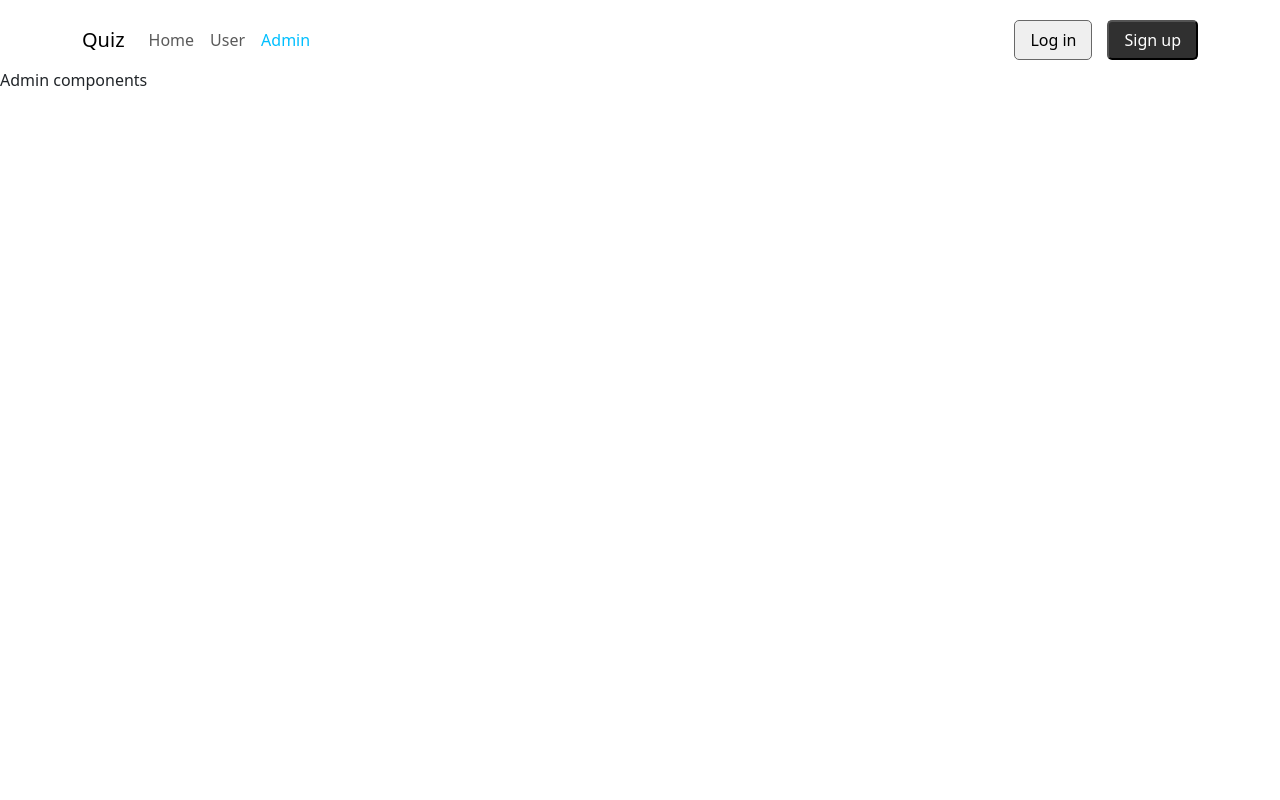
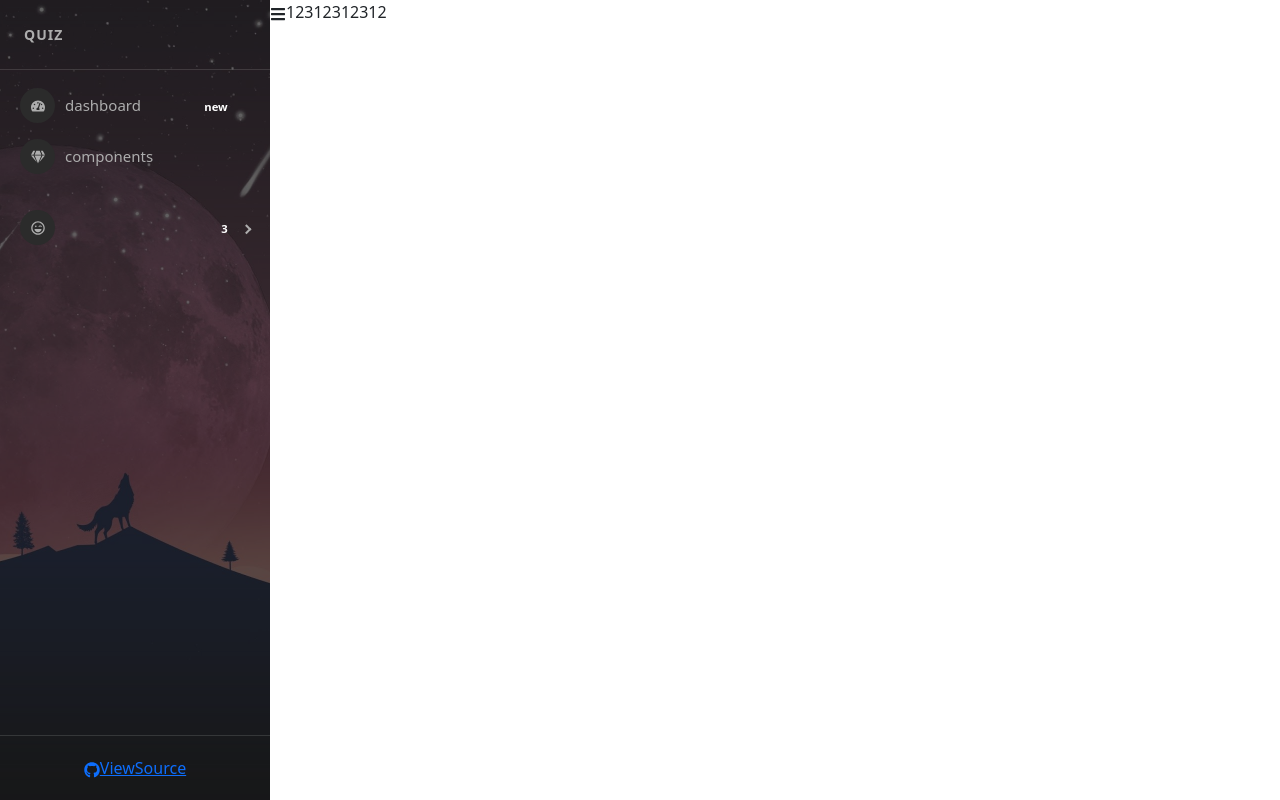
Before and after one commit to AnhQuanv/React-hook, a React (Create React App) app: page /admins in a window 1280 px wide. Built offline with nearby package versions, Linux system fonts and the light colour scheme.

Commit message:
video 54 - Design Admin SideBar

```diff
--- a/package.json
+++ b/package.json
@@ -10,6 +10,8 @@
     "react": "18.2.0",
     "react-bootstrap": "2.4.0",
     "react-dom": "18.2.0",
+    "react-icons": "4.4.0",
+    "react-pro-sidebar": "0.7.1",
     "react-redux": "8.0.1",
     "react-router-dom": "6.3.0",
     "react-scripts": "5.0.1",
--- a/src/components/Admin/Admin.js
+++ b/src/components/Admin/Admin.js
@@ -1,7 +1,19 @@
+import SideBar from "./SideBar";
+import { FaBars } from 'react-icons/fa';
+import './Admin.scss';
+import { useState } from "react";
+
 const Admin = (props) => {
+    const [collapsed, setCollapsed] = useState(false);
     return (
-        <div>
-            Admin components
+        <div className="admin-container">
+            <div className="admin-sidebar">
+                <SideBar collapsed={collapsed} />
+            </div>
+            <div className="admin-content">
+                <FaBars onClick={() => setCollapsed(!collapsed)} />
+                12312312312
+            </div>
         </div>
     )
 }
--- /dev/null
+++ b/src/components/Admin/Admin.scss
@@ -0,0 +1,8 @@
+.admin-container {
+    display: flex;
+    .admin-sidebar {
+        .pro-sidebar {
+            height: 100vh !important;
+        }
+    }
+}
--- /dev/null
+++ b/src/components/Admin/SideBar.js
@@ -0,0 +1,96 @@
+import 'react-pro-sidebar/dist/css/styles.css';
+import {
+    ProSidebar,
+    Menu,
+    MenuItem,
+    SubMenu,
+    SidebarHeader,
+    SidebarFooter,
+    SidebarContent,
+} from 'react-pro-sidebar';
+
+import { FaTachometerAlt, FaGem, FaList, FaGithub, FaRegLaughWink, FaHeart } from 'react-icons/fa';
+import sidebarBg from '../../assets/bg2.jpg';
+
+
+
+
+const SideBar = (props) => {
+    const { image, collapsed, toggled, handleToggleSidebar } = props;
+    return (
+        <>            <ProSidebar
+            image={sidebarBg}
+            collapsed={collapsed}
+            toggled={toggled}
+            breakPoint="md"
+            onToggle={handleToggleSidebar}
+        >
+            <SidebarHeader>
+                <div
+                    style={{
+                        padding: '24px',
+                        textTransform: 'uppercase',
+                        fontWeight: 'bold',
+                        fontSize: 14,
+                        letterSpacing: '1px',
+                        overflow: 'hidden',
+                        textOverflow: 'ellipsis',
+                        whiteSpace: 'nowrap',
+                    }}
+                >
+                    Quiz
+                </div>
+            </SidebarHeader>
+
+            <SidebarContent>
+                <Menu iconShape="circle">
+                    <MenuItem
+                        icon={<FaTachometerAlt />}
+                        suffix={<span className="badge red">new</span>}
+                    >
+                        dashboard
+                    </MenuItem>
+                    <MenuItem icon={<FaGem />}> components</MenuItem>
+                </Menu>
+                <Menu iconShape="circle">
+                    <SubMenu
+                        suffix={<span className="badge yellow">3</span>}
+                        icon={<FaRegLaughWink />}
+                    >
+                        <MenuItem> 1</MenuItem>
+                        <MenuItem> 2</MenuItem>
+                        <MenuItem> 3</MenuItem>
+                    </SubMenu>
+
+
+                </Menu>
+            </SidebarContent>
+
+            <SidebarFooter style={{ textAlign: 'center' }}>
+                <div
+                    className="sidebar-btn-wrapper"
+                    style={{
+                        padding: '20px 24px',
+                    }}
+                >
+                    <a
+                        href="https://github.com/azouaoui-med/react-pro-sidebar"
+                        target="_blank"
+                        className="sidebar-btn"
+                        rel="noopener noreferrer"
+                    >
+                        <FaGithub />
+                        <span style={{ whiteSpace: 'nowrap', textOverflow: 'ellipsis', overflow: 'hidden' }}>
+                            ViewSource
+                        </span>
+                    </a>
+                </div>
+            </SidebarFooter>
+        </ProSidebar>
+
+        </>
+
+    );
+}
+
+export default SideBar;
--- a/src/index.js
+++ b/src/index.js
@@ -27,8 +27,8 @@
         <Route path="/" element={<App />}>
           <Route index element={<HomePage />} />
           <Route path="users" element={<User />} />
-          <Route path="admins" element={<Admin />} />
         </Route>
+        <Route path="admins" element={<Admin />} />
 
       </Routes>
     </BrowserRouter>
```
Also changed, not shown: src/assets/bg2.jpg (added), src/components/Home/HomePage.js (line endings or trailing spaces), 1 other file (tests, documents, lock files or other folders).
